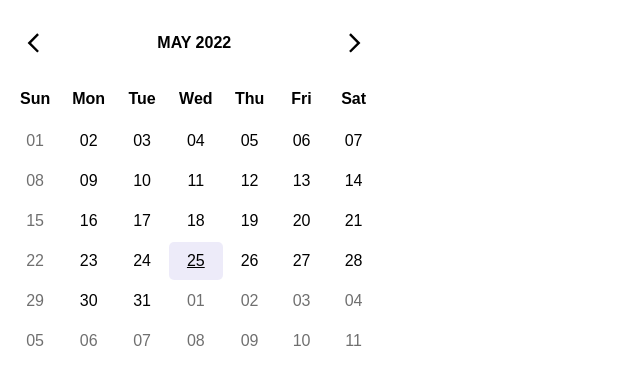
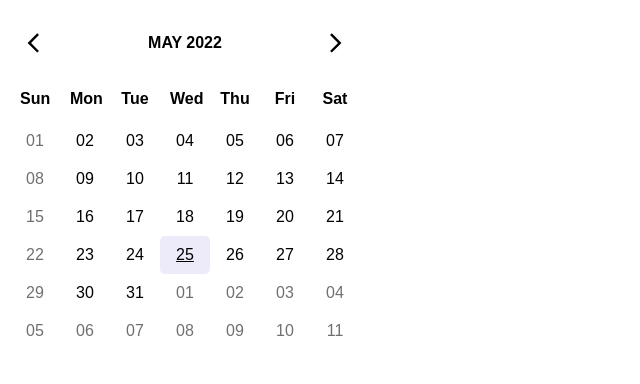
Before and after one commit to frankzang/a11y-date-picker, a React (Vite) app: page / in a window 1280 px wide. Shown: the top 384 px of the page, without its empty margins (0-640 px from the left). Built offline with nearby package versions, Linux system fonts and the light colour scheme.

Commit message:
set all cells to the same size

```diff
--- a/src/components/calendar.tsx
+++ b/src/components/calendar.tsx
@@ -297,7 +297,7 @@ export const Calendar = ({
       >
         <caption data-sr-only>Calendar</caption>
         <thead>
-          <tr role="row">
+          <tr role="row" data-table-row="">
             {WEEK_DAYS.map(({ name, abbr }) => (
               <th key={abbr} scope="col" abbr={name} data-table-headercell="">
                 {abbr}
@@ -308,7 +308,7 @@ export const Calendar = ({
         <tbody>
           {weeks.map((days, rowIndex) => {
             return (
-              <tr key={rowIndex.toString()} role="row">
+              <tr key={rowIndex.toString()} role="row" data-table-row="">
                 {days.map((date) => {
                   const id = generateId(date);
                   const isDateActive = isSameDay(date, state.activeDate);
--- a/src/components/index.css
+++ b/src/components/index.css
@@ -60,6 +60,11 @@
     width: 100%;
 }
 
+:where([data-table-row]) {
+    display: grid;
+    grid-template-columns: repeat(7, 1fr);
+}
+
 :where([data-sr-only]) {
     clip: rect(0 0 0 0);
     clip-path: inset(50%);
```
